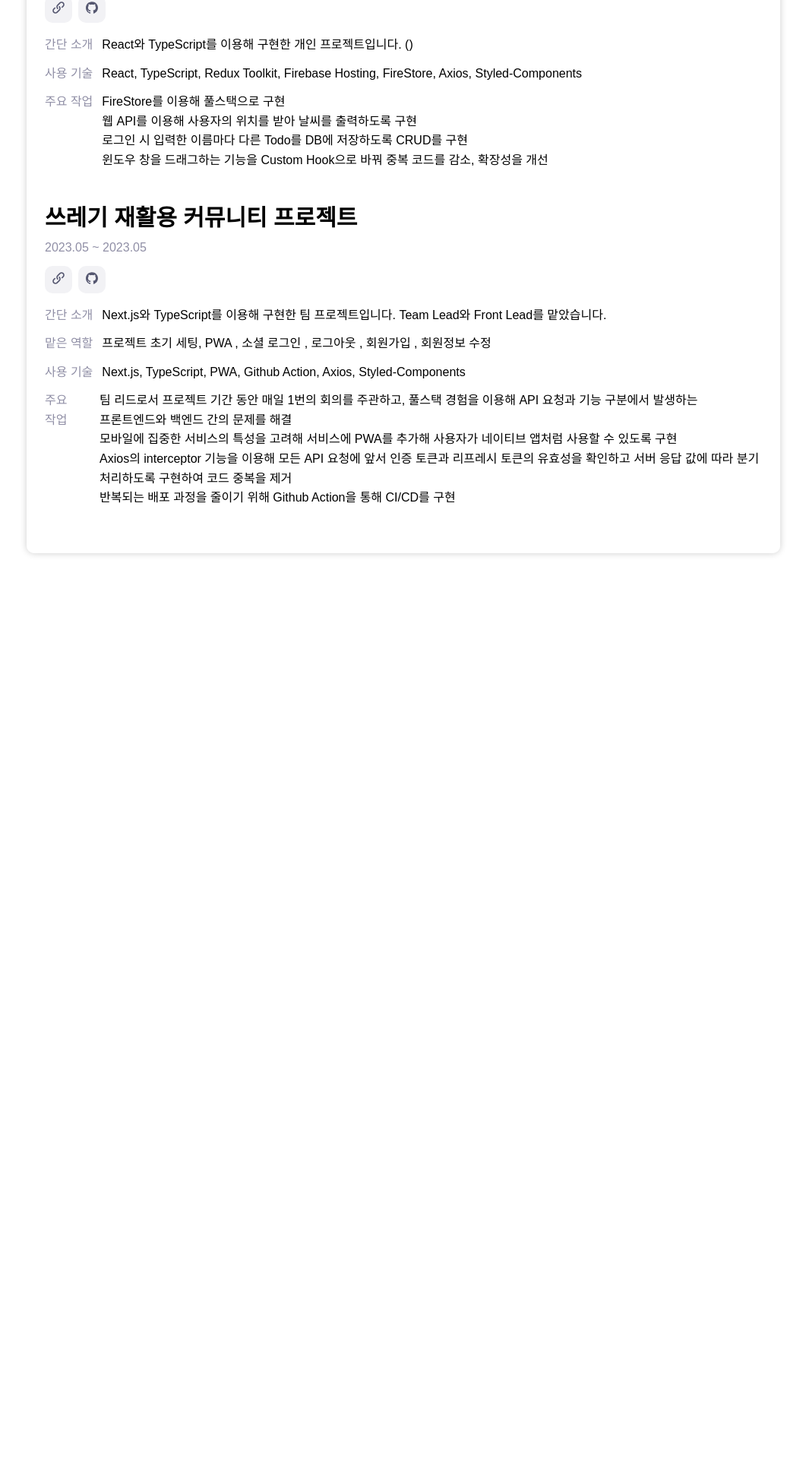
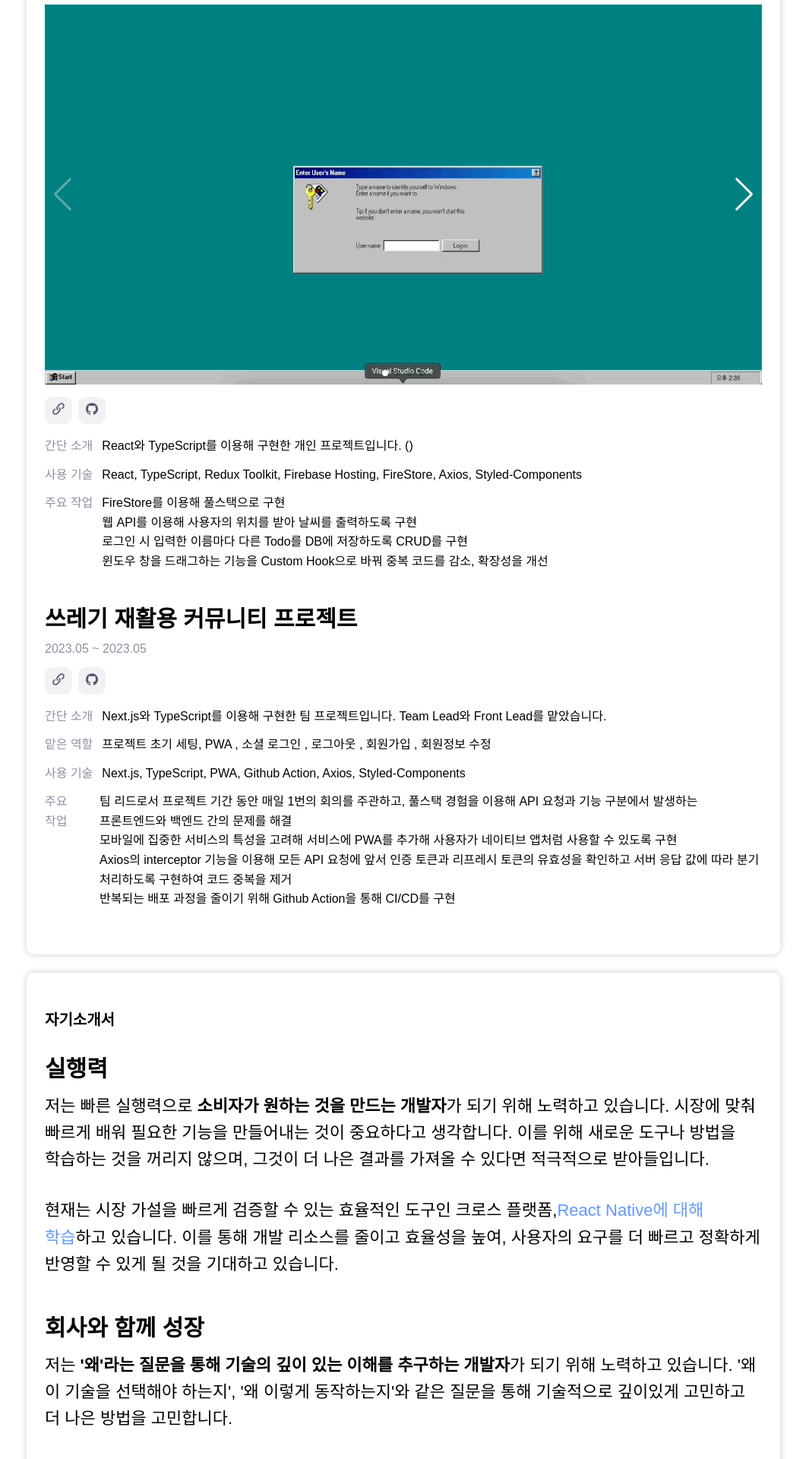
Before and after one commit to jiin9999/web_resume, a Next.js app: page / in a window 1280 px wide. Shown: the part 840-2760 px from the top of the page at 76% size, without its empty margins (109-1170 px from the left). Before the commit the page ends 1592 px from the top, so only its background shows below. Built offline with nearby package versions, Linux system fonts and the light colour scheme; a web font is replaced by a local one.

Commit message:
feat: 자기소개서 파트 완성

```diff
--- /dev/null
+++ b/app/components/CoverLetter.tsx
@@ -0,0 +1,48 @@
+import Link from "next/link"
+import card from "./css/Card.module.css"
+import styles from "./css/CoverLetter.module.css"
+
+export default function CoverLetter() {
+  return (
+    <section className={`${card.cardContainer} ${card.card}`}>
+      <h2 className={styles.coverLetter}>자기소개서</h2>
+      <h3 className={styles.coverLetterTitle}>실행력</h3>
+      <p className={styles.coverLetterContent}>
+        저는 빠른 실행력으로{" "}
+        <span className={styles.bold}>소비자가 원하는 것을 만드는 개발자</span>
+        가 되기 위해 노력하고 있습니다. 시장에 맞춰 빠르게 배워 필요한 기능을
+        만들어내는 것이 중요하다고 생각합니다. 이를 위해 새로운 도구나 방법을
+        학습하는 것을 꺼리지 않으며, 그것이 더 나은 결과를 가져올 수 있다면
+        적극적으로 받아들입니다.
+      </p>
+
+      <p className={styles.coverLetterContent}>
+        현재는 시장 가설을 빠르게 검증할 수 있는 효율적인 도구인 크로스 플랫폼,
+        <Link href="/">React Native에 대해 학습</Link>하고 있습니다. 이를 통해
+        개발 리소스를 줄이고 효율성을 높여, 사용자의 요구를 더 빠르고 정확하게
+        반영할 수 있게 될 것을 기대하고 있습니다.
+      </p>
+
+      <h3 className={styles.coverLetterTitle}>회사와 함께 성장</h3>
+      <p className={styles.coverLetterContent}>
+        저는{" "}
+        <span className={styles.bold}>
+          &apos;왜&apos;라는 질문을 통해 기술의 깊이 있는 이해를 추구하는 개발자
+        </span>
+        가 되기 위해 노력하고 있습니다. &apos;왜 이 기술을 선택해야
+        하는지&apos;, &apos;왜 이렇게 동작하는지&apos;와 같은 질문을 통해
+        기술적으로 깊이있게 고민하고 더 나은 방법을 고민합니다.
+      </p>
+
+      <p className={styles.coverLetterContent}>
+        이를 위해, 기술적인 깊이를 더하는 것을 중요하게 생각하며, 실제로
+        스터디를 통해{" "}
+        <Link href="/">자바스크립트에 정말로 딥 다이브 해보는 경험</Link>을 하고
+        있습니다. 저의 목표는 지속적인 학습을 통해 배운 것을 서비스에 적용하고,
+        빠르게 변하는 기술 트렌드에 맞춰 회사와 함께 나아가는 것, 이를 통해{" "}
+        <span className={styles.bold}>회사와 함께 성장하는 개발자</span>가 되는
+        것입니다.
+      </p>
+    </section>
+  )
+}
--- /dev/null
+++ b/app/components/Education.tsx
@@ -0,0 +1,5 @@
+import card from "./css/Card.module.css"
+
+export default function Education() {
+  return <section className={`${card.cardContainer} ${card.card}`}></section>
+}
--- a/app/components/Project.tsx
+++ b/app/components/Project.tsx
@@ -12,14 +12,14 @@ export default function Project() {
       <h2 className={styles.project}>프로젝트</h2>
       <h3 className={styles.projectTitle}>Window 98 Todo Web</h3>
       <p className={styles.projectPeriod}>2023.03 ~ </p>
-      {/* <ProjectCarousel
+      <ProjectCarousel
         imageNames={[
           "window98Login",
           "window98Login",
           "window98Login",
           "window98Login",
         ]}
-      /> */}
+      />
 
       <div className={styles.projectButtonContainer}>
         <LinkButton
--- a/app/components/ProjectCarousel.tsx
+++ b/app/components/ProjectCarousel.tsx
@@ -1,6 +1,11 @@
 "use client"
-import { register } from "swiper/element/bundle"
-import { useEffect } from "react"
+
+import { Swiper, SwiperSlide } from "swiper/react"
+import { Navigation, Pagination } from "swiper/modules"
+import "swiper/css"
+import "swiper/css/navigation"
+import "swiper/css/pagination"
+
 import Image from "next/image"
 import styles from "./css/ProjectCarousel.module.css"
 
@@ -9,20 +14,26 @@ interface CarouselProps {
 }
 
 export default function ProjectCarousel({ imageNames }: CarouselProps) {
-  // useEffect(() => {
-  //   register()
-  // }, [])
-  // return (
-  //   <swiper-container slides-per-view="1">
-  //     {imageNames.map((imageName, i) => (
-  //       <swiper-slide key={i}>
-  //         <Image
-  //           src={`/projectImage/${imageName}.avif`}
-  //           alt={`프로젝트 ${i + 1}번째 소개 이미지`}
-  //           fill={true}
-  //         />
-  //       </swiper-slide>
-  //     ))}
-  //   </swiper-container>
-  // )
+  return (
+    <Swiper
+      modules={[Navigation, Pagination]}
+      spaceBetween={50}
+      slidesPerView={1}
+      navigation
+      pagination={{ clickable: true }}
+      speed={1000}
+    >
+      {imageNames.map((imageName, i) => (
+        <SwiperSlide key={i}>
+          <div className={styles.carouselIamge}>
+            <Image
+              src={`/projectImage/${imageName}.avif`}
+              alt={`프로젝트 ${i + 1}번째 소개 이미지`}
+              fill={true}
+            />
+          </div>
+        </SwiperSlide>
+      ))}
+    </Swiper>
+  )
 }
--- /dev/null
+++ b/app/components/css/CoverLetter.module.css
@@ -0,0 +1,22 @@
+.coverLetter {
+  font-size: 20px;
+  font-weight: bolder;
+  line-height: 1.4;
+}
+
+.coverLetterTitle {
+  font-size: 30px;
+  margin-top: 36px;
+  font-weight: 700;
+}
+
+.coverLetterContent {
+  font-size: 22px;
+  font-weight: 200;
+  padding: 16px 0;
+  line-height: 1.6;
+}
+
+.bold {
+  font-weight: 600;
+}
--- a/app/components/css/Header.module.css
+++ b/app/components/css/Header.module.css
@@ -10,6 +10,7 @@
   border-radius: 10px;
   box-shadow: 0 0 10px var(--color-box-shadow);
   padding: 0 24px;
+  z-index: 2;
 }
 
 .LogoContainer {
--- a/app/components/css/Introduce.module.css
+++ b/app/components/css/Introduce.module.css
@@ -10,6 +10,7 @@
   font-weight: 200;
   padding: 16px 0;
   line-height: 1.6;
+  margin-bottom: 12px;
 }
 
 .buttonContainer {
--- a/app/components/css/Project.module.css
+++ b/app/components/css/Project.module.css
@@ -7,7 +7,6 @@
 .projectTitle {
   font-size: 30px;
   margin-top: 36px;
-
   font-weight: 700;
 }
 
--- a/app/components/css/ProjectCarousel.module.css
+++ b/app/components/css/ProjectCarousel.module.css
@@ -1,5 +1,11 @@
-.CarouselImageContainer {
+.carouselIamge {
   width: 100%;
-  height: 10vh;
+  height: 500px;
   position: relative;
 }
+
+@media (max-width: 768px) {
+  .carouselIamge {
+    height: 300px;
+  }
+}
--- a/app/global.css
+++ b/app/global.css
@@ -5,6 +5,7 @@
   --color-box-shadow: rgba(0, 0, 0, 0.2);
   --color--button--background: #f2f2f5;
   --color--button--color: #555770;
+  --swiper-theme-color: white !important;
 }
 
 [data-theme="dark"] {
@@ -14,11 +15,13 @@
   --color-box-shadow: rgba(255, 255, 255, 0.4);
   --color--button--background: #3c3c3c;
   --color--button--color: white;
+  --swiper-theme-color: black !important;
 }
 
 body {
   background: var(--color-background);
   color: var(--color-text);
+  transition: background-color 0.5s;
 }
 
 * {
--- a/app/page.tsx
+++ b/app/page.tsx
@@ -3,6 +3,8 @@ import styles from "./page.module.css"
 import Header from "./components/Header"
 import Introduce from "./components/Introduce"
 import Project from "./components/Project"
+import CoverLetter from "./components/CoverLetter"
+import Education from "./components/Education"
 
 export default function Home() {
   return (
@@ -10,6 +12,7 @@ export default function Home() {
       <Header />
       <Introduce />
       <Project />
+      <CoverLetter />
     </main>
   )
 }
```
